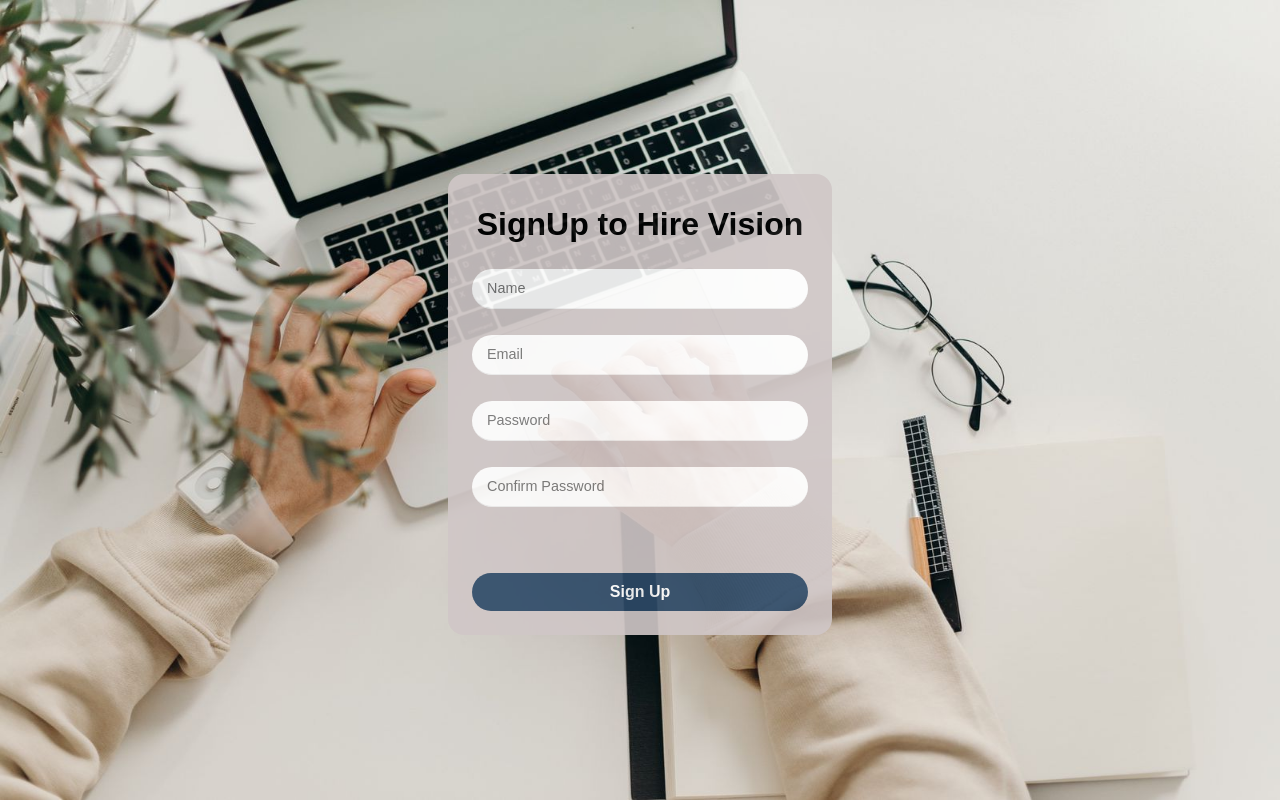
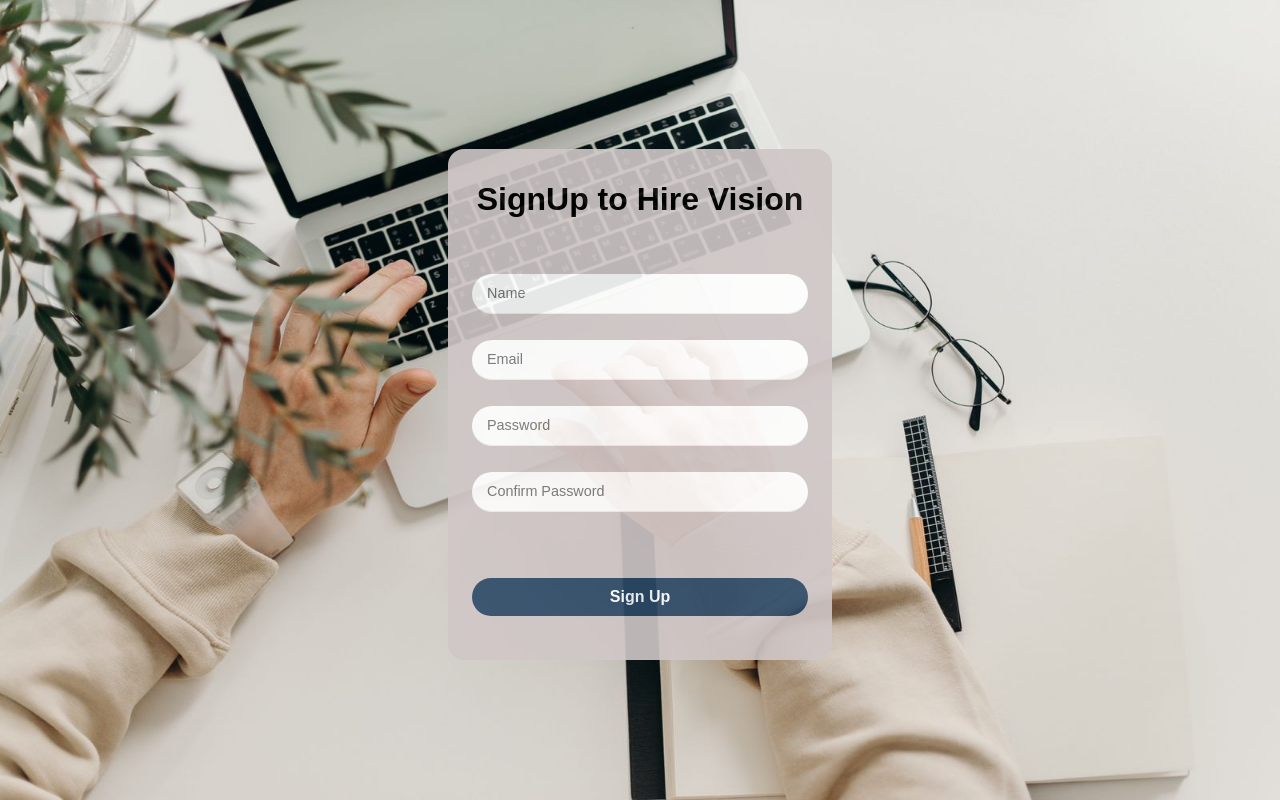
Before and after one commit to dilauow/loopsSDGP, a React (Create React App) app in the folder frontend/: page /signup in a window 1280 px wide. Built offline with nearby package versions, Linux system fonts and the light colour scheme.

Commit message:
sign up page  background image errors done

```diff
--- a/frontend/src/pages/Signup/signup.css
+++ b/frontend/src/pages/Signup/signup.css
@@ -2,6 +2,9 @@
 
 * {
   box-sizing: border-box;
+}
+h1 {
+  margin-bottom: 30px;
 }
 
 .bg {
@@ -63,6 +66,7 @@ button[type="submit"] {
   font-weight: 600;
   cursor: pointer;
   transition: background-color .3s ease;
+  margin-bottom: 20px;
 }
 
 button[type="submit"]:hover {
```
